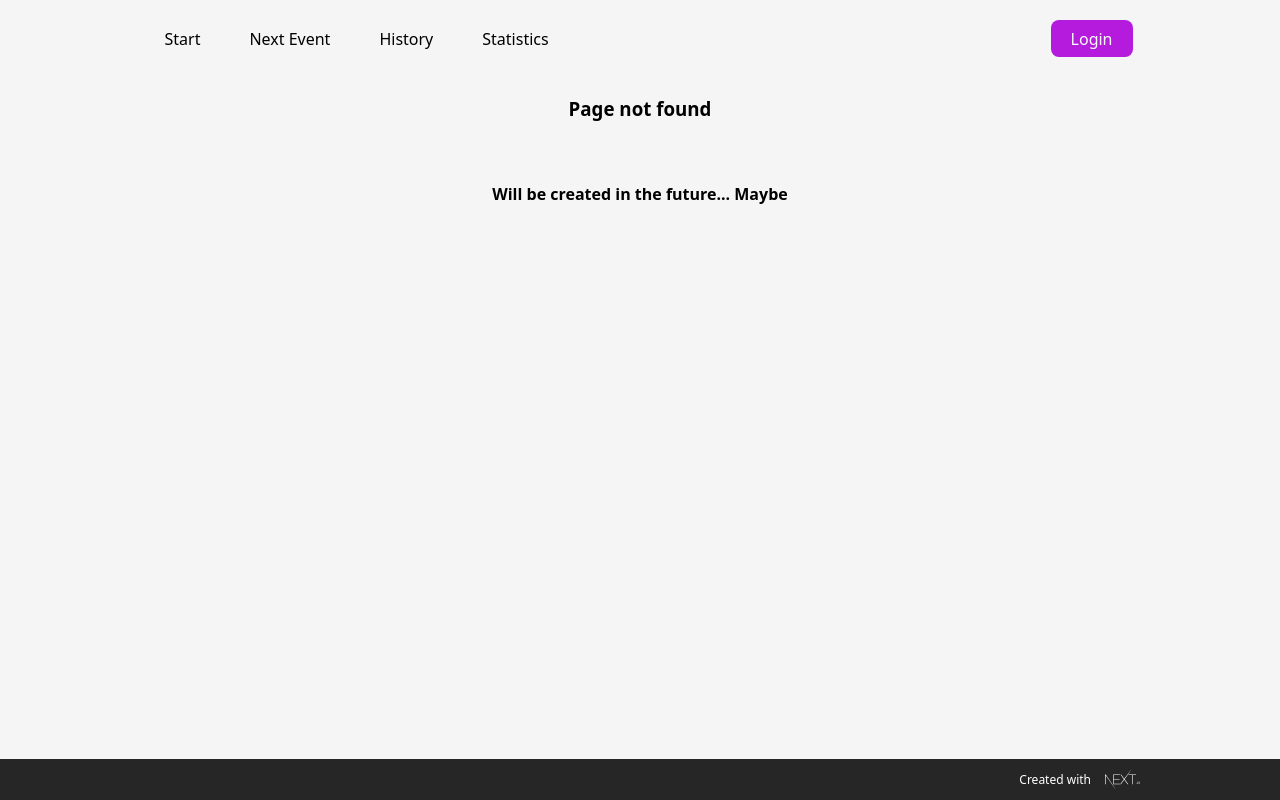
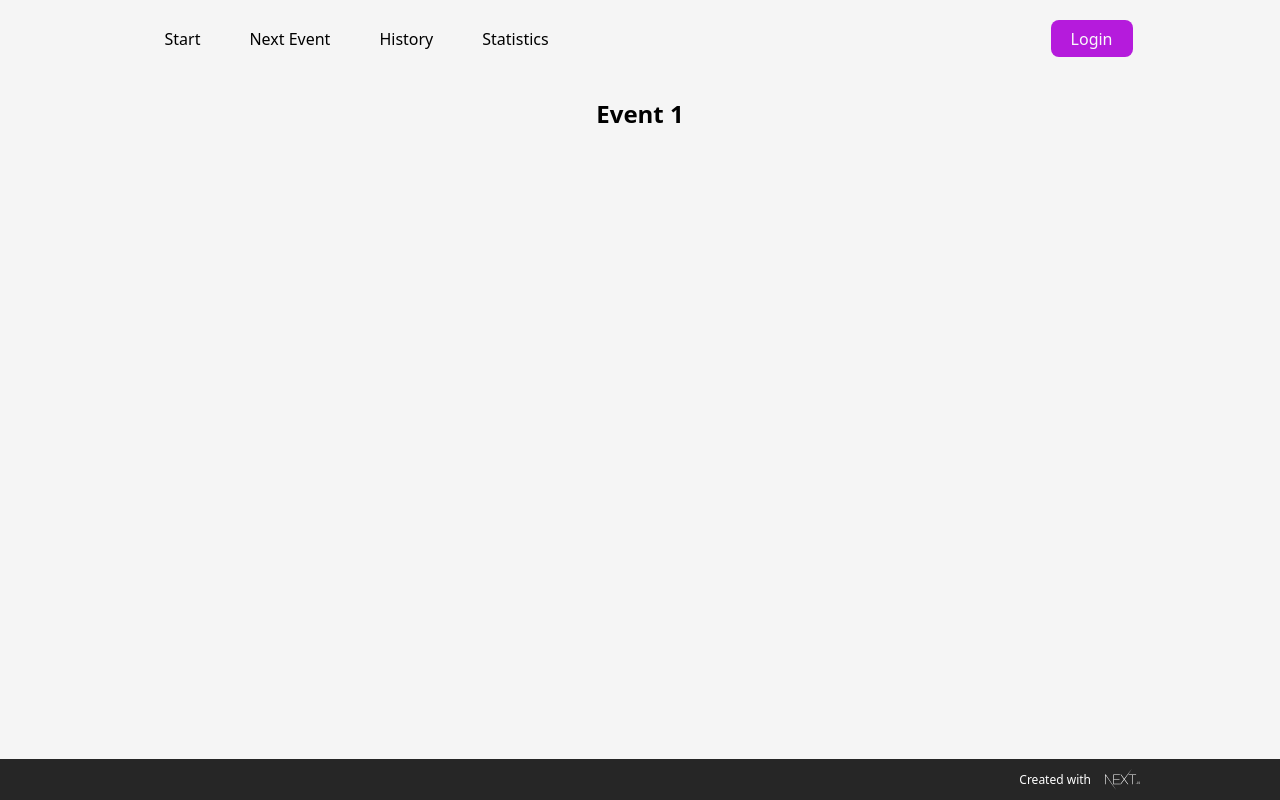
Before and after one commit to Wiktoria99/event-planner-next-js, a Next.js app: page /history/event/1 in a window 1280 px wide. Before the commit this address had no page. Built offline with nearby package versions, Linux system fonts and the light colour scheme.

Commit message:
Add event page and list all events on history/overview

```diff
--- /dev/null
+++ b/src/app/history/event/[slug]/page.tsx
@@ -0,0 +1,15 @@
+import { dummyEvents } from '@/data/dummy-events';
+
+type PageProps = Promise<{ slug: string }>;
+
+export default async function EventPage({ params }: { params: PageProps }) {
+  const { slug } = await params;
+
+  const event = dummyEvents.find((p) => p.id === slug);
+
+  return (
+    <div>
+      <h2>{event?.name}</h2>
+    </div>
+  );
+}
--- a/src/app/history/overview/@presentations/page.tsx
+++ b/src/app/history/overview/@presentations/page.tsx
@@ -7,7 +7,7 @@ export default function HistoryPage() {
   // TODO: add button to load more presentations or pagination
   return (
     <div>
-      <h2 style={{ textAlign: 'center' }}>Here check out our past presentations</h2>
+      <h2 style={{ textAlign: 'center', marginTop: '50px' }}>and our best presentations</h2>
       <PresentationsGridWrapper>
         {dummyPresentations.map((p) => (
           <Link key={p.id} href={`/history/presentation/${p.id}`}>
--- a/src/app/history/presentation/not-found.tsx
+++ b/src/app/history/presentation/not-found.tsx
@@ -1,4 +1,4 @@
-export default function EventNotFoundPage() {
+export default function PresentationNotFoundPage() {
   return (
     <div>
       <h2>Ups... We don`t have this presentation</h2>
--- /dev/null
+++ b/src/components/event/event.module.css
@@ -0,0 +1,23 @@
+.container {
+    display: flex;
+    justify-content: space-between;
+    padding: 14px 20px 15px 20px;
+    border-radius: 8px;
+    box-shadow: 0 4px 10px rgba(0, 0, 0, 0.3);
+    transition: box-shadow 0.3s ease-in-out;
+    min-height: 50px;
+    width: 93%;
+    margin: auto auto 10px auto;
+}
+
+.container:hover {
+    box-shadow: 0 6px 15px rgba(0, 0, 0, 0.4);
+}
+
+.container p {
+    font-size: 18px;
+}
+
+.container h3 {
+    font-size: 18px;
+}
--- a/src/components/presentation/presentation.module.css
+++ b/src/components/presentation/presentation.module.css
@@ -14,13 +14,13 @@
 .paperContainer {
     padding: 24px;
     border-radius: 8px;
-    box-shadow: 0px 4px 10px rgba(0, 0, 0, 0.3);
+    box-shadow: 0 4px 10px rgba(0, 0, 0, 0.3);
     transition: box-shadow 0.3s ease-in-out;
     height: 300px;
 }
 
 .paperContainer:hover {
-    box-shadow: 0px 6px 15px rgba(0, 0, 0, 0.4);
+    box-shadow: 0 6px 15px rgba(0, 0, 0, 0.4);
 }
 
 .paperContainer h3 {
--- a/src/data/dummy-events.ts
+++ b/src/data/dummy-events.ts
@@ -3,17 +3,20 @@ import { Event } from '@/models/event';
 export const dummyEvents: Event[] = [
   {
     id: '1',
-    eventDate: '2024-12-01',
+    name: 'Event 1',
+    date: '2024-12-01',
     presentationsId: ['1', '2', '3']
   },
   {
     id: '2',
-    eventDate: '2025-01-01',
+    name: 'Event 2',
+    date: '2025-01-01',
     presentationsId: ['4', '5', '6']
   },
   {
     id: '3',
-    eventDate: '2026-01-01',
+    name: 'Event 3',
+    date: '2026-01-01',
     presentationsId: ['7', '8', '9']
   }
 ];
--- a/src/models/event.ts
+++ b/src/models/event.ts
@@ -1,5 +1,6 @@
 export type Event = {
   id: string;
-  eventDate: string;
+  name: string;
+  date: string;
   presentationsId: string[];
 };
```
Also changed, not shown: src/app/history/event/not-found.tsx (added, +7 -0 lines), src/app/history/overview/@events/default.tsx (+12 -1 lines), src/components/event/eventComponent.tsx (added, +18 -0 lines).
